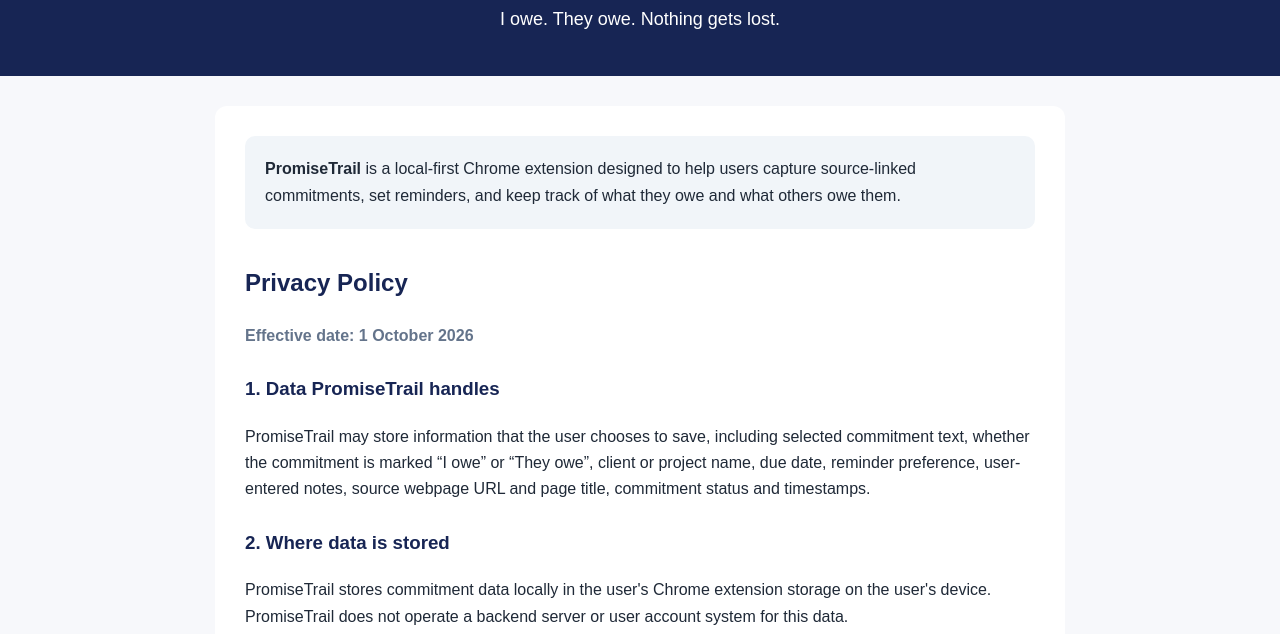
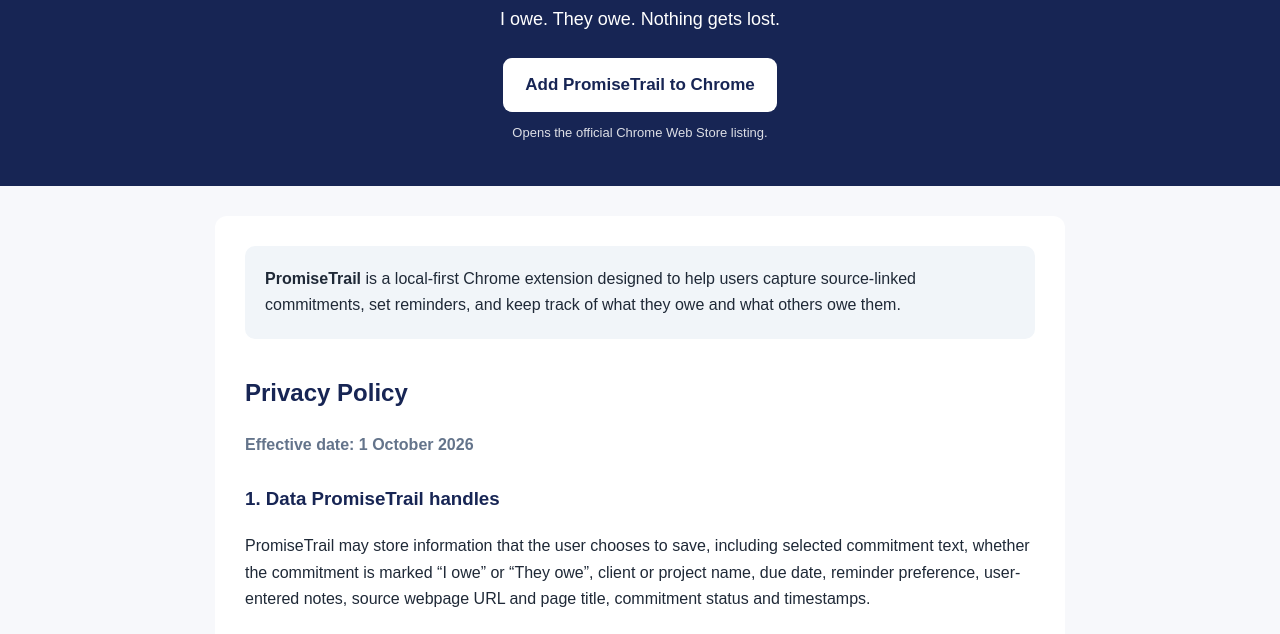
Before and after one commit to HasanZaman513/PromiseTrail, a plain HTML site: page index.html in a window 1280 px wide. Shown: the part 108-742 px from the top of the page. Drawn offline with Linux system fonts and the light colour scheme.

Commit message:
Add files via upload

```diff
--- a/index.html
+++ b/index.html
@@ -3,8 +3,8 @@
 <head>
   <meta charset="UTF-8">
   <meta name="viewport" content="width=device-width, initial-scale=1.0">
-  <meta name="description" content="PromiseTrail Privacy Policy and Support">
-  <title>PromiseTrail | Privacy & Support</title>
+  <meta name="description" content="PromiseTrail - source-linked commitment tracking for Chrome, with Privacy Policy and Support">
+  <title>PromiseTrail | Chrome Extension, Privacy & Support</title>
   <style>
     * { box-sizing: border-box; }
     body {
@@ -16,6 +16,13 @@
     }
     header h1 { margin: 0; font-size: 38px; }
     header p { margin: 8px 0 0; font-size: 18px; }
+    .install-wrap { margin-top: 24px; }
+    .install-btn {
+      display: inline-block; background: #ffffff; color: #172554;
+      text-decoration: none; font-weight: 700; font-size: 17px;
+      padding: 13px 22px; border-radius: 9px;
+    }
+    .install-note { margin-top: 10px; font-size: 13px; opacity: .85; }
     main {
       max-width: 850px; margin: 30px auto; padding: 30px;
       background: white; border-radius: 12px;
@@ -31,12 +38,23 @@
       max-width: 850px; margin: 30px auto; padding: 20px;
       text-align: center; color: #64748b; font-size: 14px;
     }
+    @media (max-width: 600px) {
+      header h1 { font-size: 32px; }
+      main { margin: 18px 12px; padding: 22px 18px; }
+      .install-btn { width: 100%; max-width: 320px; }
+    }
   </style>
 </head>
 <body>
 <header>
   <h1>PromiseTrail</h1>
   <p>I owe. They owe. Nothing gets lost.</p>
+  <div class="install-wrap">
+    <a class="install-btn"
+       href="https://chromewebstore.google.com/detail/promisetrail/hpkfmacphddfglhgkniabfeobeookeil"
+       target="_blank" rel="noopener noreferrer">Add PromiseTrail to Chrome</a>
+    <div class="install-note">Opens the official Chrome Web Store listing.</div>
+  </div>
 </header>
 <main>
   <div class="intro">
```
